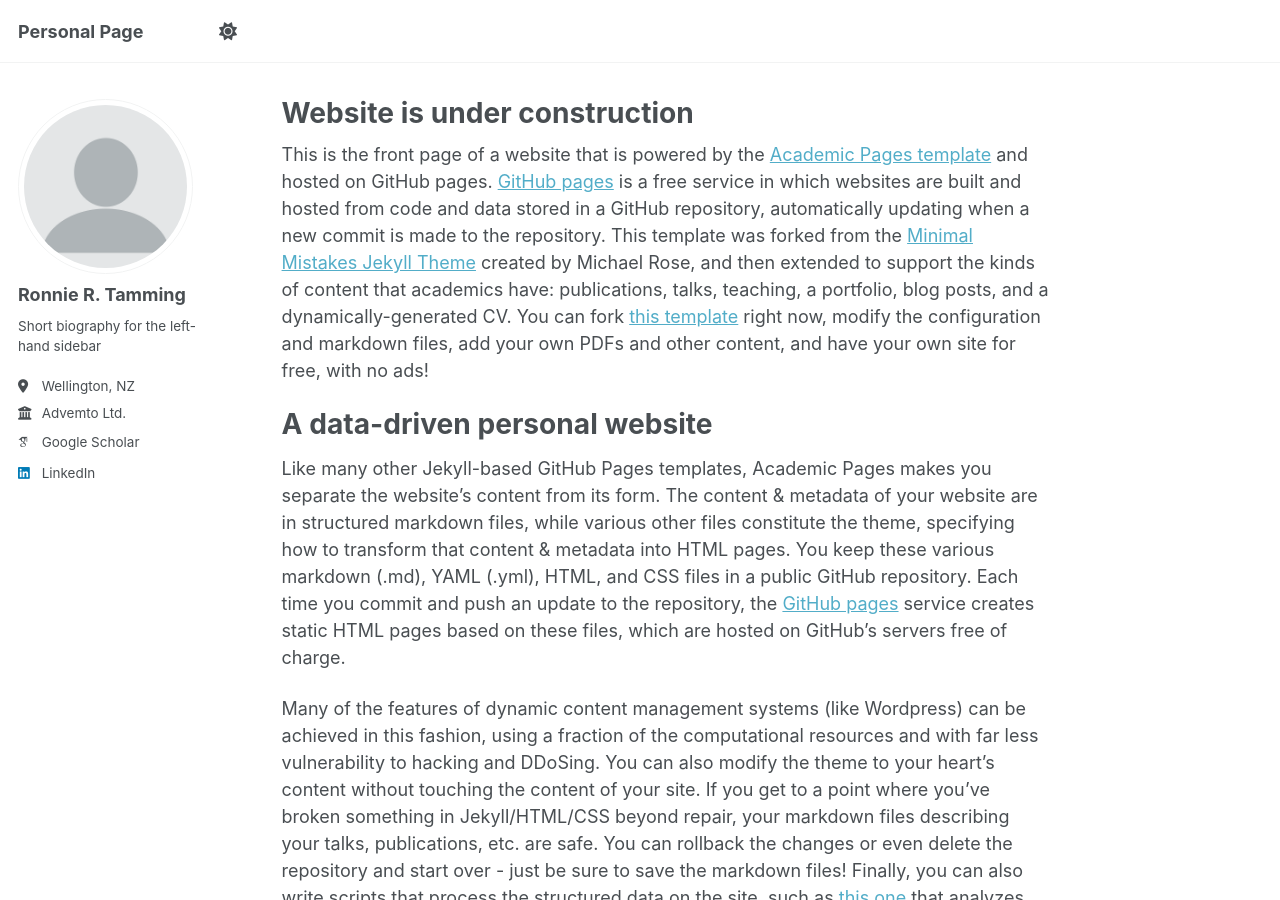
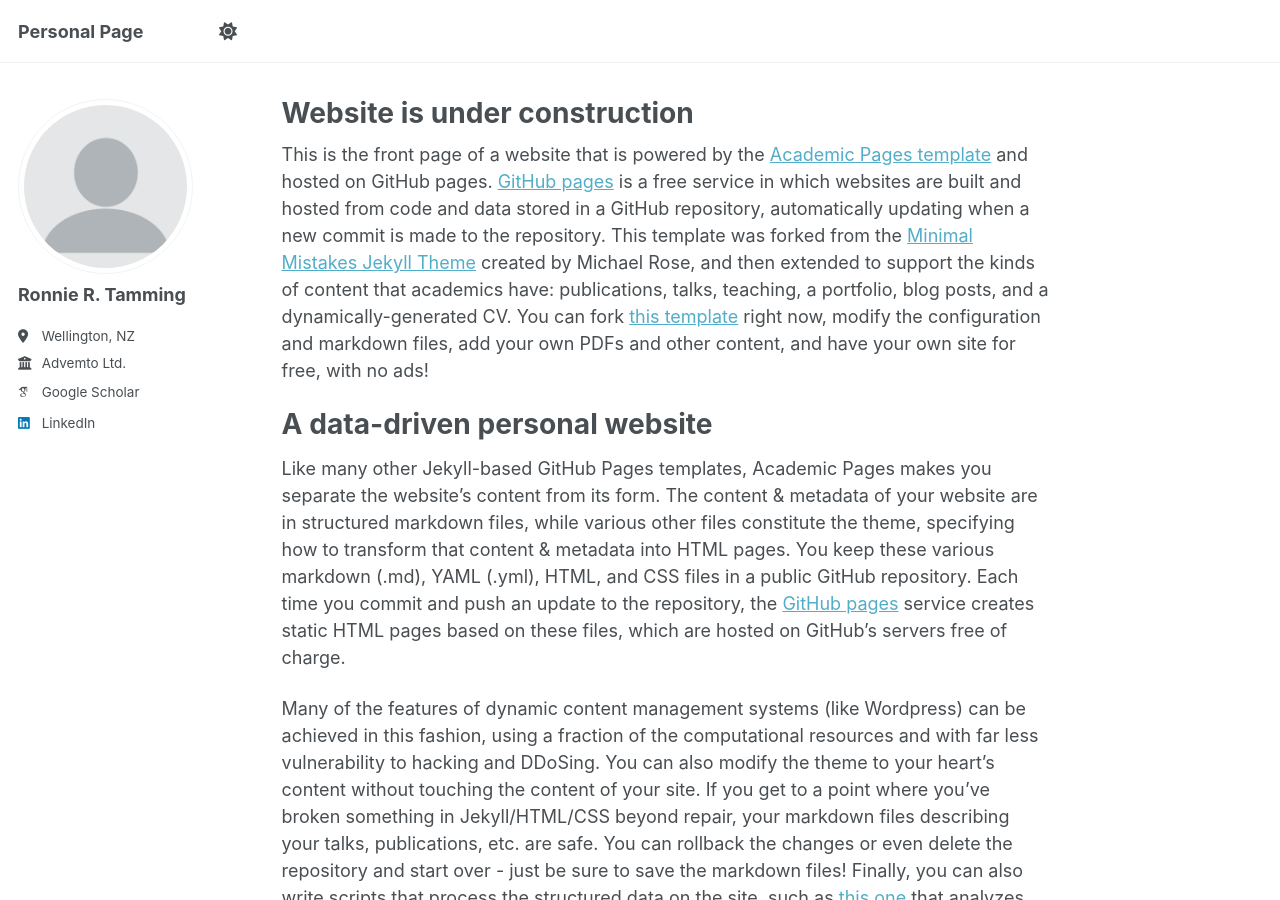
Before and after one commit to RT93am/My-Web, a Jekyll site: the page built from _pages/about.md, in a window 1280 px wide and 900 px high. Built offline with Jekyll 4.4.1, drawn with Linux system fonts in a browser that asks for light colours; some web fonts are replaced.

Commit message:
Update _config.yml

```diff
--- a/_config.yml
+++ b/_config.yml
@@ -27,7 +27,7 @@ author:
   avatar           : "profile.png"
   name             : "Ronnie R. Tamming"
   pronouns         : # example: "she/her"
-  bio              : "Short biography for the left-hand sidebar"
+  bio              : "" #Optional bio
   location         : "Wellington, NZ"
   employer         : "Advemto Ltd."
   uri              : # URL
```
